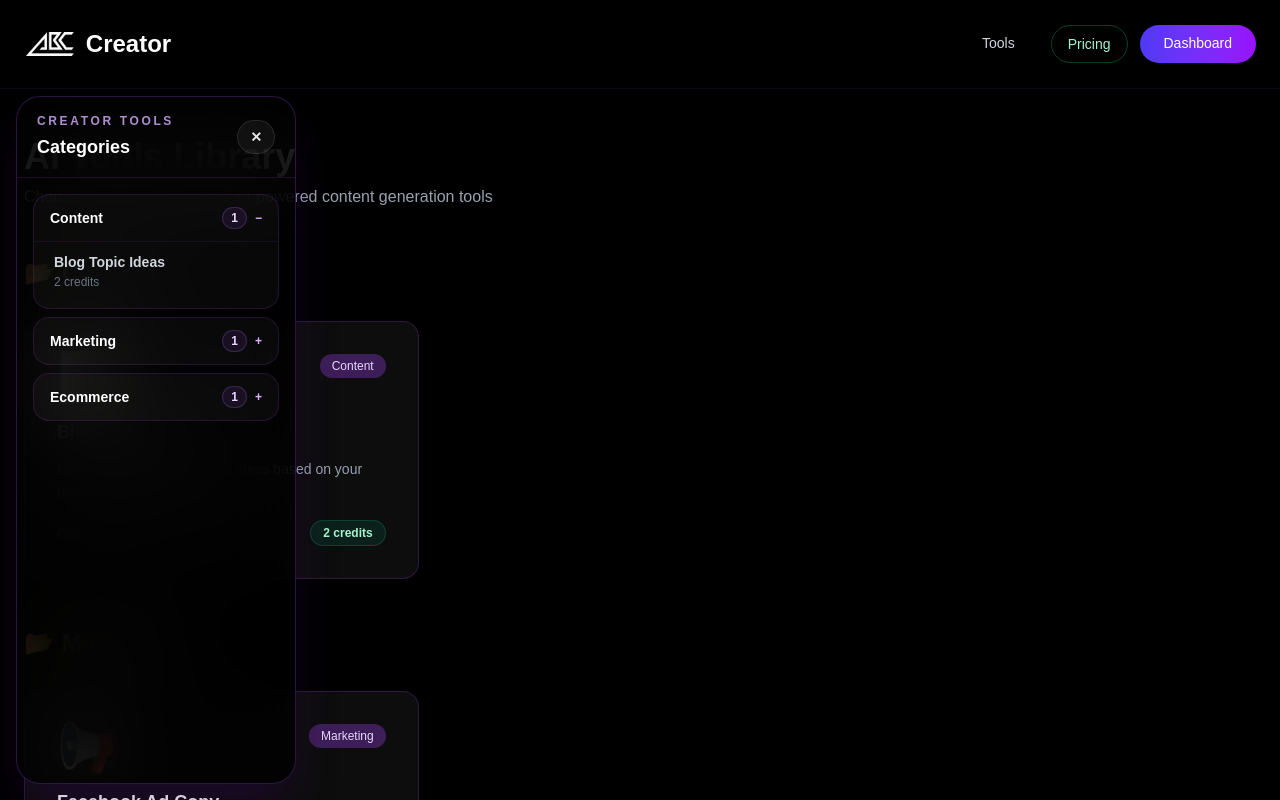
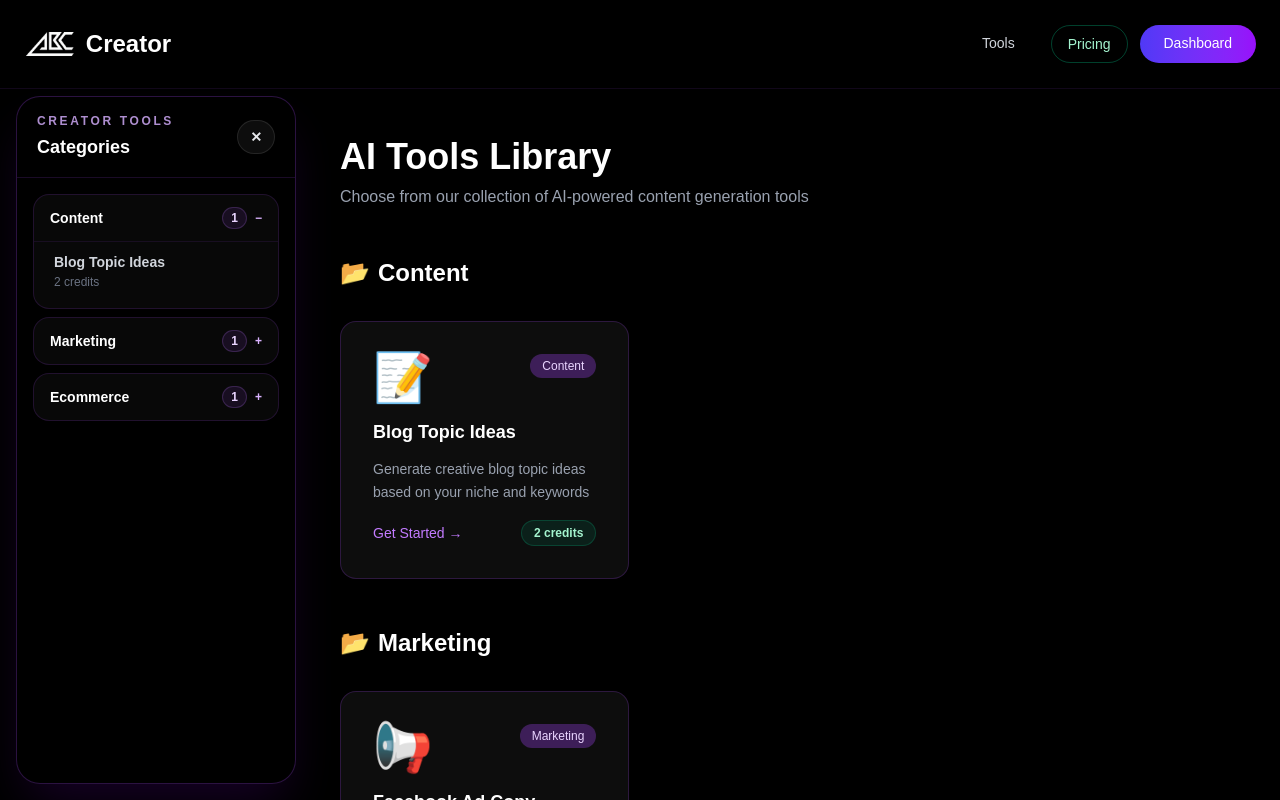
Before and after one commit to sajanmenuluttlegya/abc-creator-clean, a Next.js app in the folder abc-creator-app/: page /tools in a window 1280 px wide. Shown: the top 800 px of the page. Built offline with nearby package versions, Linux system fonts and the light colour scheme.

Commit message:
Offset tools page content for sidebar

```diff
--- a/abc-creator-app/app/tools/page.tsx
+++ b/abc-creator-app/app/tools/page.tsx
@@ -52,7 +52,7 @@ export default function ToolsPage() {
       </nav>
 
       {/* Main Content */}
-      <section className="max-w-7xl mx-auto px-6 py-12">
+      <section className="max-w-7xl mx-auto px-6 py-12 lg:pl-[330px] xl:pl-[340px]">
         <div className="mb-12">
           <h1 className="text-4xl font-bold text-white mb-2">AI Tools Library</h1>
           <p className="text-gray-400">
```
